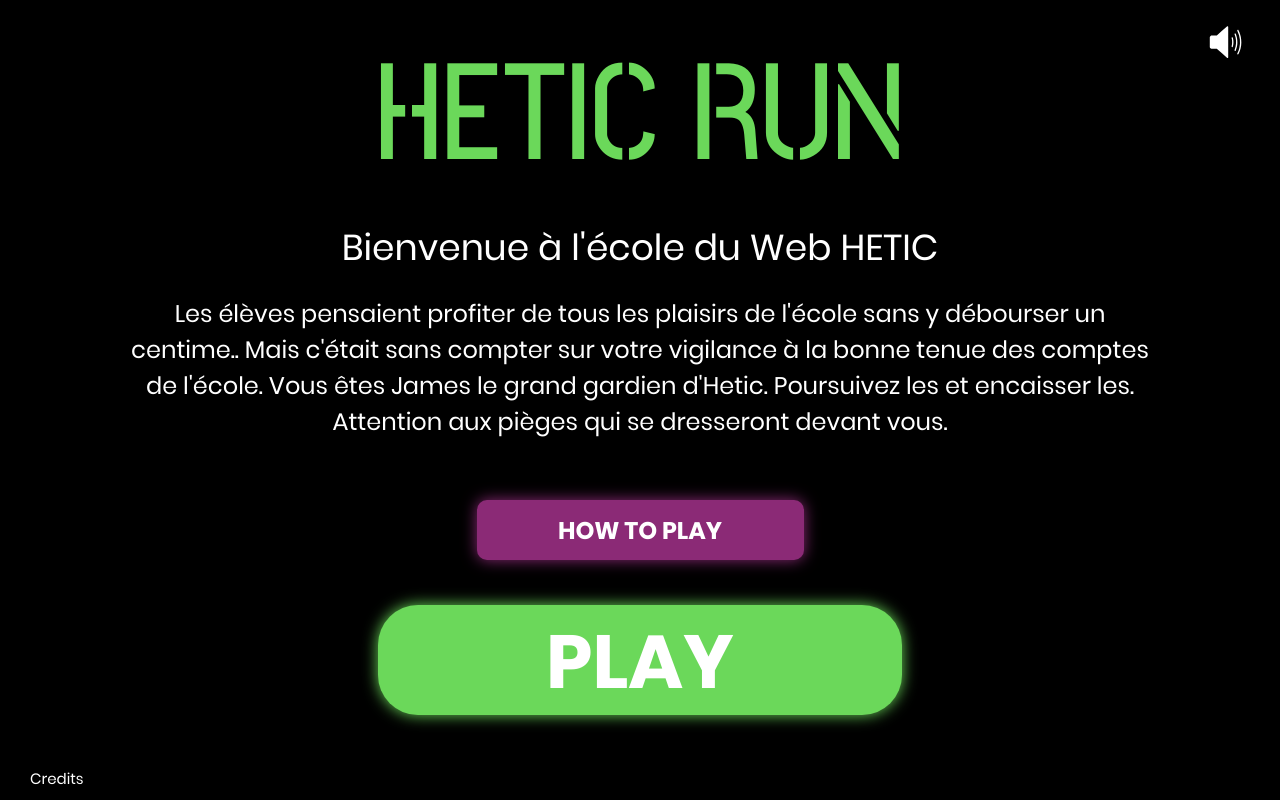
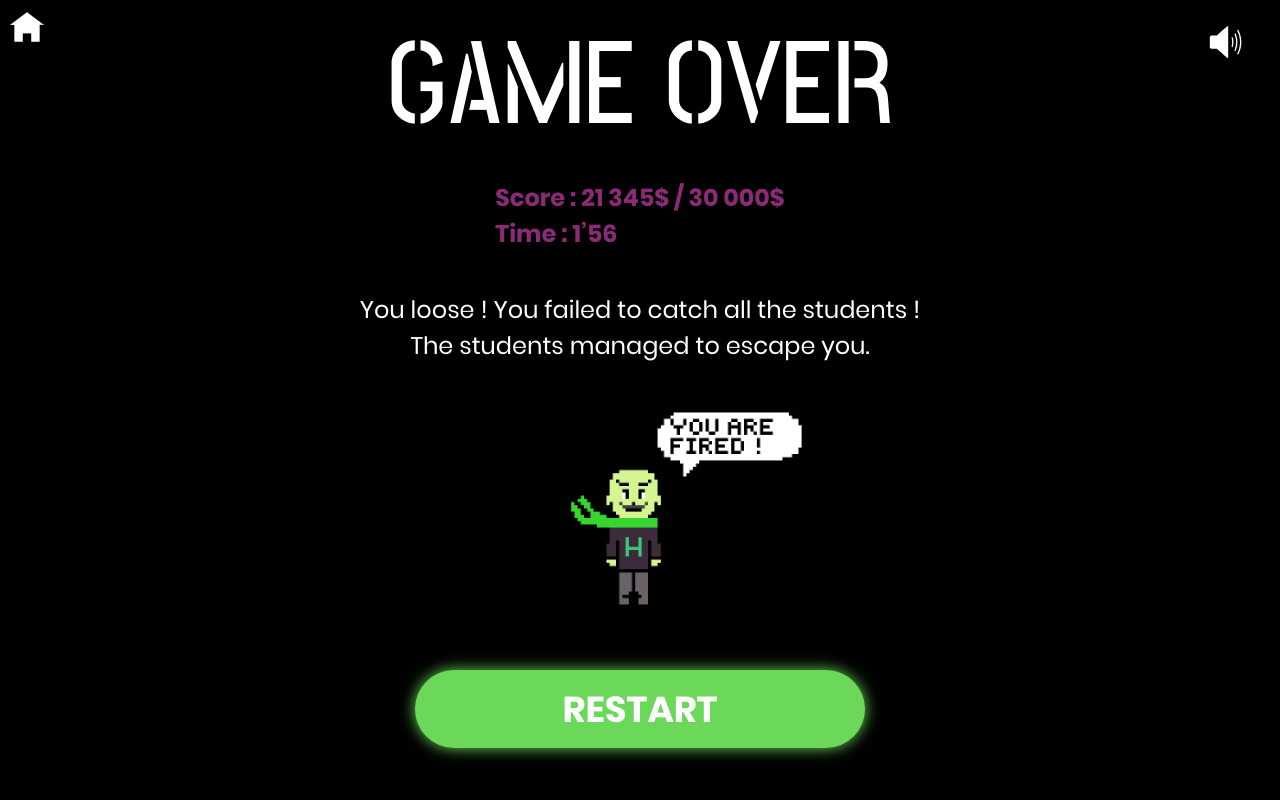
Before and after one commit to quentintrouve/si-heticrun, a website built with Parcel: page src/index.html in a window 1280 px wide. Built offline with nearby package versions, Linux system fonts and the light colour scheme.

Commit message:
modif end page & add img chomel

```diff
--- a/src/js/script.js
+++ b/src/js/script.js
@@ -1,4 +1,5 @@
-function setClick(element, destination, callback) {
+oxo.screens.loadScreen("end");
+/*function setClick(element, destination, callback) {
   document.querySelector(element).addEventListener("click", function() {
     oxo.screens.loadScreen(destination, callback);
   });
@@ -21,4 +22,4 @@
 
 function credits() {
   setClick(".homePageIcon", "home", home);
-}
+}*/
--- a/src/screens/end.html
+++ b/src/screens/end.html
@@ -8,14 +8,13 @@
       You loose ! You failed to catch all the students !<br />The students
       managed to escape you.
     </p>
-    <!--<div class="endGame__imageContent">
+    <div class="endGame__imageContent">
       <img
         class="endGame__image"
-        src="/img/chomel-face.png"
+        src="/img/chomel_face_final.png"
         alt="chomel-de-dos"
       />
-    </div>-->
-
+    </div>
     <button class="endGame__buttonRestart">restart</button>
   </div>
 </div>
--- a/src/scss/end.scss
+++ b/src/scss/end.scss
@@ -16,7 +16,7 @@
 .endGame__title {
   font-family: PostNoBillsJaffna, arial, serif;
   font-size: 120px;
-  margin: 88px 0 56px 0;
+  margin: 30px 0 30px 0;
   text-transform: uppercase;
   text-align: center;
   color: white;
@@ -43,14 +43,17 @@
   display: flex;
 
   .endGame__image {
-    width: 150px;
-    height: 250px;
+    width: 320px;
+    height: 320px;
+    margin-top: -30px;
+    margin-left: 80px;
   }
 }
 
 .endGame__buttonRestart {
   width: 450px;
   height: 78px;
+  margin-top: -40px;
   background-color: $green;
   padding: 0;
   border: none;
```
Also changed, not shown: src/img/chomel_face_final.png (added).
